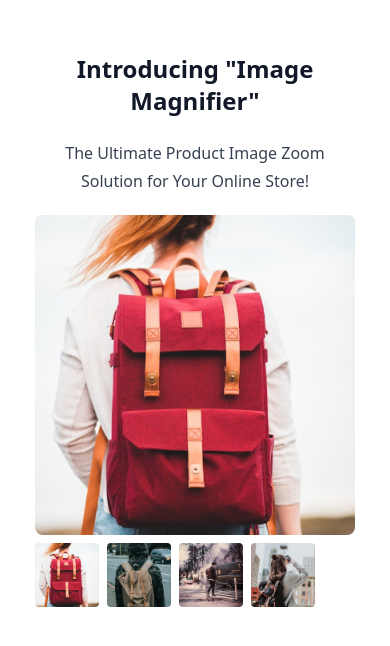
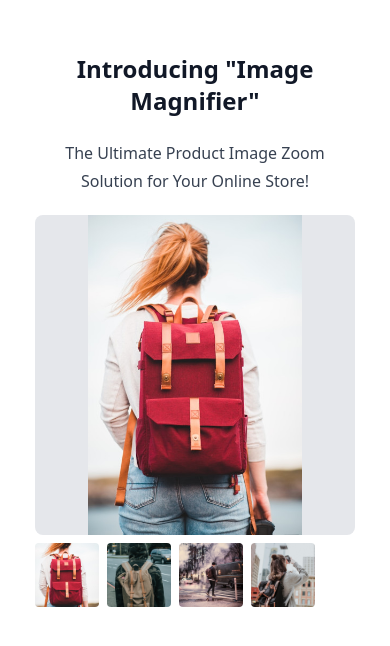
Before and after one commit to Dima-Migunov/simple-image-magnifier, a React (Vite) app: page / in a window 390 px wide. Shown: the part 102-748 px from the top of the page. Built offline with nearby package versions, Linux system fonts and the light colour scheme.

Commit message:
fix original image

```diff
--- a/package.json
+++ b/package.json
@@ -1,7 +1,7 @@
 {
   "name": "simple-image-magnifier",
   "private": false,
-  "version": "1.1.2",
+  "version": "1.1.3",
   "type": "module",
   "license": "MIT",
   "author": {
--- a/src/App.tsx
+++ b/src/App.tsx
@@ -1,38 +1,43 @@
-import ReactImageMagnifier from './react-image-magnifier'
-import imagePreview1 from './assets/image-preview-1.jpg'
-import imageOriginal1 from './assets/image-original-1.jpg'
-import imagePreview2 from './assets/image-preview-2.jpg'
-import imageOriginal2 from './assets/image-original-2.jpg'
-import imagePreview3 from './assets/image-preview-3.jpg'
-import imageOriginal3 from './assets/image-original-3.jpg'
-import imagePreview4 from './assets/image-preview-4.jpg'
-import imageOriginal4 from './assets/image-original-4.jpg'
-import { useState } from 'react'
+import ReactImageMagnifier from "./react-image-magnifier"
+import imagePreview1 from "./assets/image-preview-1.jpg"
+import imageOriginal1 from "./assets/image-original-1.jpg"
+import imagePreview2 from "./assets/image-preview-2.jpg"
+import imageOriginal2 from "./assets/image-original-2.jpg"
+import imagePreview3 from "./assets/image-preview-3.jpg"
+import imageOriginal3 from "./assets/image-original-3.jpg"
+import imagePreview4 from "./assets/image-preview-4.jpg"
+import imageOriginal4 from "./assets/image-original-4.jpg"
+import { useState } from "react"
 
 function App() {
   const previews = [imagePreview1, imagePreview2, imagePreview3, imagePreview4]
-    const originals = [imageOriginal1, imageOriginal2, imageOriginal3, imageOriginal4]
+  const originals = [
+    imageOriginal1,
+    imageOriginal2,
+    imageOriginal3,
+    imageOriginal4,
+  ]
 
   const [imgActive, setImgActive] = useState(0)
 
   return (
-        <div className='flex flex-col items-center justify-center w-screen h-screen'>
-            <div className='mx-5 my-5 prose text-center'>
-                <h1 className='text-2xl md:text-4xl'>Introducing "Image Magnifier"</h1>
+    <div className="flex flex-col items-center justify-center w-screen h-screen">
+      <div className="mx-5 my-5 prose text-center">
+        <h1 className="text-2xl md:text-4xl">Introducing "Image Magnifier"</h1>
         <p>
           The Ultimate Product Image Zoom Solution
-                    <span className='ml-1 whitespace-nowrap'>for Your Online Store!</span>
+          <span className="ml-1 whitespace-nowrap">for Your Online Store!</span>
         </p>
       </div>
 
-            <div className='flex flex-col-reverse gap-2 md:flex-row'>
-                <div className='flex flex-row gap-2 md:flex-col '>
+      <div className="flex flex-col-reverse gap-2 md:flex-row">
+        <div className="flex flex-row gap-2 md:flex-col">
           {previews.map((src, i) => (
             <img
-                            key={'preview-' + i}
+              key={"preview-" + i}
               src={src}
-                            alt=''
-                            className='object-cover w-16 h-16 rounded cursor-pointer'
+              alt=""
+              className="object-cover w-16 h-16 rounded cursor-pointer"
               onClick={() => setImgActive(i)}
             />
           ))}
@@ -41,7 +46,8 @@ function App() {
         <ReactImageMagnifier
           srcPreview={previews[imgActive]}
           srcOriginal={originals[imgActive]}
-                    className='max-w-xs bg-gray-200 rounded-lg md:max-w-none max-h-80 md:max-h-none'
+          className="max-w-xs bg-gray-200 rounded-lg md:max-w-none max-h-80 md:max-h-none"
+          objectFit="contain"
         />
       </div>
     </div>
--- a/src/react-image-magnifier.tsx
+++ b/src/react-image-magnifier.tsx
@@ -81,7 +81,7 @@ const ReactImageMagnifier: React.FC<ReactImageMagnifierProps> = ({
         ref={imgOriginal}
         src={srcOriginal}
         alt=""
-        style={{ position: "absolute", maxWidth: "none" }}
+        style={{ position: "absolute", maxWidth: "none", opacity: 0 }}
       />
     </div>
   )
--- a/src/simple-image-magnifier.ts
+++ b/src/simple-image-magnifier.ts
@@ -50,23 +50,17 @@ export default function SimpleImageMagnifier(
 
     previewBoxEl.addEventListener("mouseenter", () => {
       imageEl.style.opacity = "0"
+      imageOriginalEl.style.opacity = "1"
     })
 
     previewBoxEl.addEventListener("mouseleave", () => {
       imageEl.style.opacity = "1"
+      imageOriginalEl.style.opacity = "0"
     })
 
     previewBoxEl.addEventListener("mousemove", (e) => {
       imageOriginalEl.style.top = -e.offsetY * zoomH + "px"
       imageOriginalEl.style.left = -e.offsetX * zoomW + "px"
-    })
-
-    imageEl.addEventListener("mouseenter", () => {
-      previewBoxEl.style.opacity = "0"
-    })
-
-    imageEl.addEventListener("mouseleave", () => {
-      previewBoxEl.style.opacity = "1"
     })
   }
 
```
Lines whose indentation alone changed are shown as unchanged.
